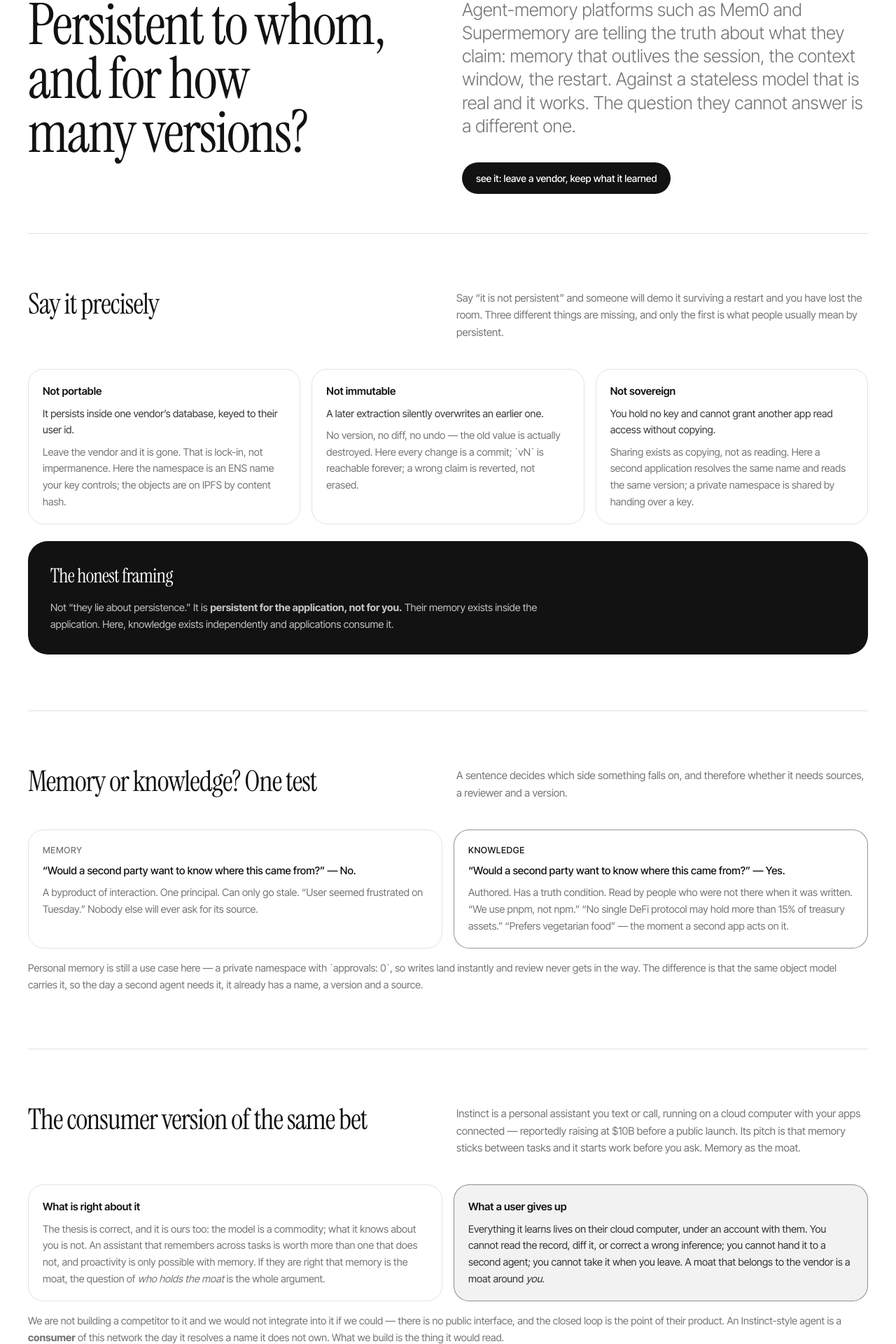
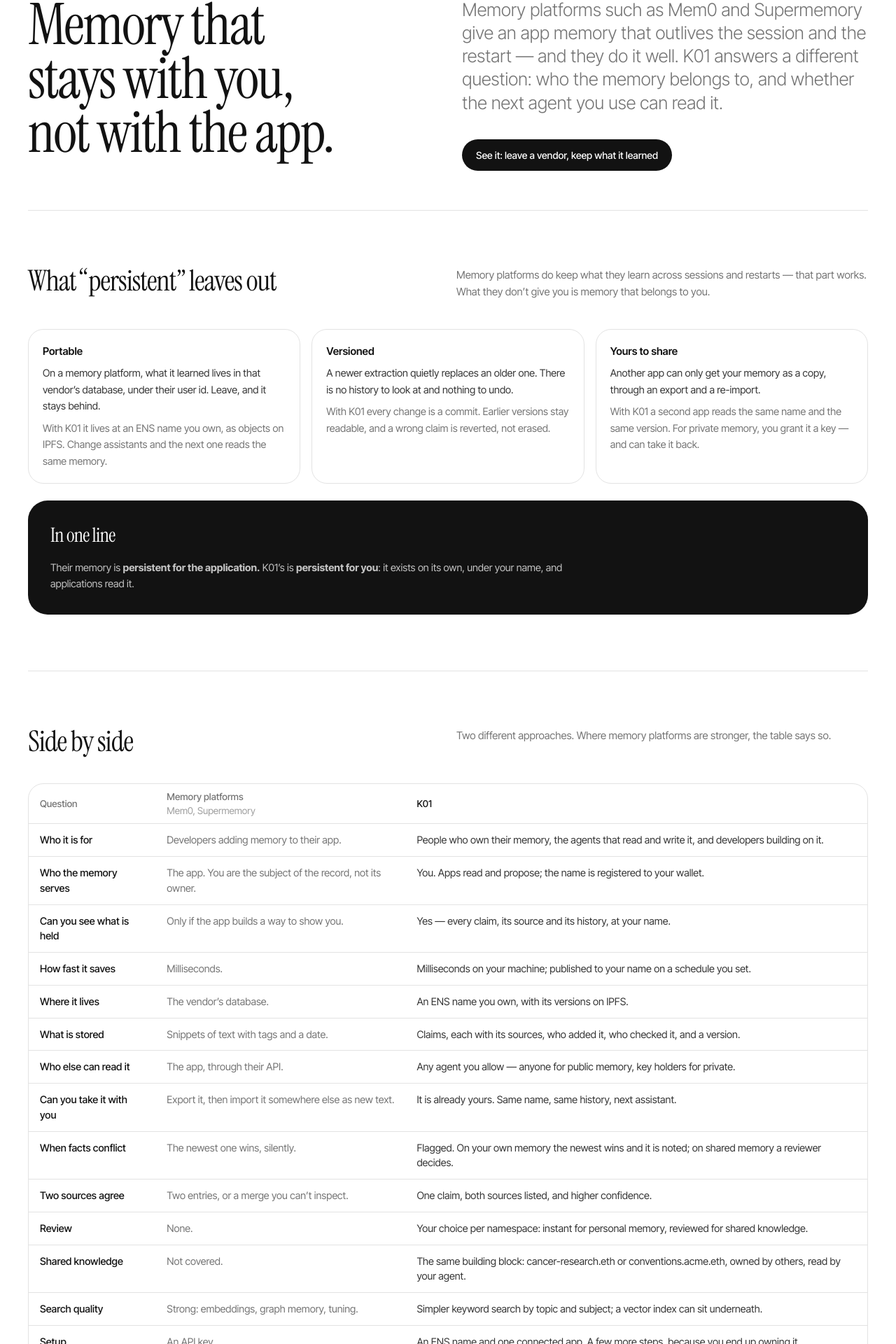
Before and after one commit to rk-rishikesh/Tokyo, a Next.js app in the folder app/console/: page /compare/memory in a window 1280 px wide. Shown: the part 197-2117 px from the top of the page at 70% size. Built offline with nearby package versions, Linux system fonts and the light colour scheme.

Commit message:
Clearance Sanity

```diff
--- a/app/console/app/compare/memory/page.tsx
+++ b/app/console/app/compare/memory/page.tsx
@@ -4,83 +4,49 @@
 export const metadata = { title: 'vs. agent-memory platforms' }
 
 const CLAIMS: [string, string, string][] = [
-  ['Not portable', 'It persists inside one vendor’s database, keyed to their user id.', 'Leave the vendor and it is gone. That is lock-in, not impermanence. Here the namespace is an ENS name your key controls; the objects are on IPFS by content hash.'],
-  ['Not immutable', 'A later extraction silently overwrites an earlier one.', 'No version, no diff, no undo — the old value is actually destroyed. Here every change is a commit; `vN` is reachable forever; a wrong claim is reverted, not erased.'],
-  ['Not sovereign', 'You hold no key and cannot grant another app read access without copying.', 'Sharing exists as copying, not as reading. Here a second application resolves the same name and reads the same version; a private namespace is shared by handing over a key.'],
+  ['Portable', 'On a memory platform, what it learned lives in that vendor’s database, under their user id. Leave, and it stays behind.', 'With K01 it lives at an ENS name you own, as objects on IPFS. Change assistants and the next one reads the same memory.'],
+  ['Versioned', 'A newer extraction quietly replaces an older one. There is no history to look at and nothing to undo.', 'With K01 every change is a commit. Earlier versions stay readable, and a wrong claim is reverted, not erased.'],
+  ['Yours to share', 'Another app can only get your memory as a copy, through an export and a re-import.', 'With K01 a second app reads the same name and the same version. For private memory, you grant it a key — and can take it back.'],
 ]
 
-const ROWS: [string, string, string, string][] = [
-  ['Who it is for', 'Developers adding memory to an application.', 'A person, through chat or voice. No API to build against.', 'Both — and the agents they use, whichever those are.'],
-  ['Who is the customer', 'The application. A developer integrates the SDK; the person is the subject of the record rather than a party to it. Supermemory ships seven OAuth connectors the developer embeds and the end user authorises; Mem0 ships none — the developer supplies the data.', 'The person, directly.', 'The person. Applications read and propose; the namespace is registered to a wallet they hold.'],
-  ['Where the person signs in', 'Into the developer’s product, if it offers one. There is no account with the memory platform itself, so there is nowhere to see what is held or take it elsewhere.', 'Into the assistant. Invite-only, and the connector list is not published.', 'Nowhere. They prove an ENS name they already own, and the namespace is theirs before any app is connected.'],
-  ['Write latency', 'Milliseconds, in the vendor’s API.', 'Invisible; the assistant writes as it works.', 'Milliseconds to a local commit. Publishing is a separate, batched step — one transaction on a cadence the namespace chooses.'],
-  ['Where it lives', 'The vendor’s store, under their user id.', 'Their cloud computer, under your account with them.', 'A name you own; content-addressed objects anyone can verify.'],
-  ['What is stored', 'Extracted memories: text, tags, a timestamp.', 'Whatever the assistant infers, in a form you do not see.', 'Claims: subject, statement, topic, confidence, sources, contributor, reviewers, version.'],
-  ['Who else can read it', 'Your app, through their API.', 'Their assistant. That is the product.', 'Any agent or app that resolves the name — with the key, for private namespaces.'],
-  ['Can you take it with you', 'Export, then re-ingest somewhere else as fresh text.', 'Not a stated feature.', 'It was never theirs to hold. Same name, same versions, next assistant.'],
-  ['Conflicting facts', 'Latest extraction wins, silently.', 'Resolved silently, by them.', 'Detected. Personal namespaces resolve by policy (latest wins) and record the finding; shared ones ask a reviewer. A changed fact is marked `supersedes`; a disagreement is a contradiction.'],
-  ['Two sources say the same thing', 'Two memories, or a dedupe you cannot inspect.', 'One memory, presumably.', 'One claim with two sources and higher confidence — 0.8 + 0.8 → 0.96, stated as a function.'],
-  ['Review', 'None.', 'None, by design — it is your assistant.', 'A policy per namespace: gates public and organisational knowledge, auto-lands personal knowledge while still recording findings.'],
-  ['Shared knowledge', 'Out of scope.', 'Out of scope.', 'The same primitive: cancer-research.eth, treasury.kestrel.eth, conventions.acme.eth — owned by others, read by your agent.'],
-  ['Retrieval quality', 'Strong: embeddings, graph memory, relevance tuning.', 'Strong, and proactive — it acts before you ask.', 'Keyword ranking scoped by topic and subject. Deliberately thin; a vector index can sit underneath. We do not compete here.'],
-  ['Setup', 'An API key.', 'An invite.', 'A local repository, optionally an ENS registration for publishing. More steps; the steps are the point.'],
+const ROWS: [string, string, string][] = [
+  ['Who it is for', 'Developers adding memory to their app.', 'People who own their memory, the agents that read and write it, and developers building on it.'],
+  ['Who the memory serves', 'The app. You are the subject of the record, not its owner.', 'You. Apps read and propose; the name is registered to your wallet.'],
+  ['Can you see what is held', 'Only if the app builds a way to show you.', 'Yes — every claim, its source and its history, at your name.'],
+  ['How fast it saves', 'Milliseconds.', 'Milliseconds on your machine; published to your name on a schedule you set.'],
+  ['Where it lives', 'The vendor’s database.', 'An ENS name you own, with its versions on IPFS.'],
+  ['What is stored', 'Snippets of text with tags and a date.', 'Claims, each with its sources, who added it, who checked it, and a version.'],
+  ['Who else can read it', 'The app, through their API.', 'Any agent you allow — anyone for public memory, key holders for private.'],
+  ['Can you take it with you', 'Export it, then import it somewhere else as new text.', 'It is already yours. Same name, same history, next assistant.'],
+  ['When facts conflict', 'The newest one wins, silently.', 'Flagged. On your own memory the newest wins and it is noted; on shared memory a reviewer decides.'],
+  ['Two sources agree', 'Two entries, or a merge you can’t inspect.', 'One claim, both sources listed, and higher confidence.'],
+  ['Review', 'None.', 'Your choice per namespace: instant for personal memory, reviewed for shared knowledge.'],
+  ['Shared knowledge', 'Not covered.', 'The same building block: cancer-research.eth or conventions.acme.eth, owned by others, read by your agent.'],
+  ['Search quality', 'Strong: embeddings, graph memory, tuning.', 'Simpler keyword search by topic and subject; a vector index can sit underneath.'],
+  ['Setup', 'An API key.', 'An ENS name and one connected app. A few more steps, because you end up owning it.'],
 ]
 
 export default function VersusMemory() {
   return (
     <>
-      <Hero kicker="Comparison · agent-memory platforms" title="Persistent to whom, and for how many versions?" sub="Agent-memory platforms such as Mem0 and Supermemory are telling the truth about what they claim: memory that outlives the session, the context window, the restart. Against a stateless model that is real and it works. The question they cannot answer is a different one." actions={<><Link href="/demo/portability" className="rounded-full bg-ink px-5 py-3 text-[14px] font-medium text-bg transition-opacity hover:opacity-90">see it: leave a vendor, keep what it learned</Link></>} />
+      <Hero kicker="K01 compared · agent memory" title="Memory that stays with you, not with the app." sub="Memory platforms such as Mem0 and Supermemory give an app memory that outlives the session and the restart — and they do it well. K01 answers a different question: who the memory belongs to, and whether the next agent you use can read it." actions={<><Link href="/demo/portability" className="rounded-full bg-ink px-5 py-3 text-[14px] font-medium text-bg transition-opacity hover:opacity-90">See it: leave a vendor, keep what it learned</Link></>} />
       <main className="w-full px-5 sm:px-8 lg:px-10">
-        <Section title="Say it precisely" intro="Say “it is not persistent” and someone will demo it surviving a restart and you have lost the room. Three different things are missing, and only the first is what people usually mean by persistent.">
+        <Section title="What “persistent” leaves out" intro="Memory platforms do keep what they learn across sessions and restarts — that part works. What they don’t give you is memory that belongs to you.">
           <div className="grid gap-4 md:grid-cols-3">
             {CLAIMS.map(([t, what, why]) => <div key={t} className="rounded-2xl border border-line bg-surface p-5"><p className="text-[15px] font-semibold">{t}</p><p className="mt-2 text-[14.5px] leading-relaxed text-ink/85">{what}</p><p className="mt-2 text-[14.5px] leading-relaxed text-dim">{why}</p></div>)}
           </div>
-          <div className="mt-6"><Callout title="The honest framing"><p>Not “they lie about persistence.” It is <strong>persistent for the application, not for you.</strong> Their memory exists inside the application. Here, knowledge exists independently and applications consume it.</p></Callout></div>
+          <div className="mt-6"><Callout title="In one line"><p>Their memory is <strong>persistent for the application.</strong> K01’s is <strong>persistent for you</strong>: it exists on its own, under your name, and applications read it.</p></Callout></div>
         </Section>
 
-        <Section title="Memory or knowledge? One test" intro="A sentence decides which side something falls on, and therefore whether it needs sources, a reviewer and a version.">
-          <div className="grid gap-4 md:grid-cols-2">
-            <div className="rounded-2xl border border-line bg-surface p-5"><p className="text-[12.5px] font-medium uppercase tracking-wider text-dim">Memory</p><p className="mt-2 text-[15px] font-medium">“Would a second party want to know where this came from?” — No.</p><p className="mt-2 text-[14.5px] leading-relaxed text-dim">A byproduct of interaction. One principal. Can only go stale. “User seemed frustrated on Tuesday.” Nobody else will ever ask for its source.</p></div>
-            <div className="rounded-2xl border border-accent/45 bg-surface p-5"><p className="text-[12.5px] font-medium uppercase tracking-wider text-accent">Knowledge</p><p className="mt-2 text-[15px] font-medium">“Would a second party want to know where this came from?” — Yes.</p><p className="mt-2 text-[14.5px] leading-relaxed text-dim">Authored. Has a truth condition. Read by people who were not there when it was written. “We use pnpm, not npm.” “No single DeFi protocol may hold more than 15% of treasury assets.” “Prefers vegetarian food” — the moment a second app acts on it.</p></div>
-          </div>
-          <p className="mt-4 text-[14.5px] leading-relaxed text-dim">Personal memory is still a use case here — a private namespace with `approvals: 0`, so writes land instantly and review never gets in the way. The difference is that the same object model carries it, so the day a second agent needs it, it already has a name, a version and a source.</p>
-        </Section>
-
-        <Section title="The consumer version of the same bet" intro="Instinct is a personal assistant you text or call, running on a cloud computer with your apps connected — reportedly raising at $10B before a public launch. Its pitch is that memory sticks between tasks and it starts work before you ask. Memory as the moat.">
-          <div className="grid gap-4 md:grid-cols-2">
-            <div className="rounded-2xl border border-line bg-surface p-5">
-              <p className="text-[15px] font-semibold">What is right about it</p>
-              <p className="mt-2 text-[14.5px] leading-relaxed text-dim">The thesis is correct, and it is ours too: the model is a commodity; what it knows about you is not. An assistant that remembers across tasks is worth more than one that does not, and proactivity is only possible with memory. If they are right that memory is the moat, the question of <em>who holds the moat</em> is the whole argument.</p>
-            </div>
-            <div className="rounded-2xl border border-accent/45 bg-accent-soft p-5">
-              <p className="text-[15px] font-semibold">What a user gives up</p>
-              <p className="mt-2 text-[14.5px] leading-relaxed text-ink/85">Everything it learns lives on their cloud computer, under an account with them. You cannot read the record, diff it, or correct a wrong inference; you cannot hand it to a second agent; you cannot take it when you leave. A moat that belongs to the vendor is a moat around <em>you</em>.</p>
-            </div>
-          </div>
-          <p className="mt-4 text-[14.5px] leading-relaxed text-dim">We are not building a competitor to it and we would not integrate into it if we could — there is no public interface, and the closed loop is the point of their product. An Instinct-style agent is a <strong>consumer</strong> of this network the day it resolves a name it does not own. What we build is the thing it would read.</p>
-        </Section>
-
-        <Section title="Row by row" intro="Three different bets. Where they are better, it says so.">
+        <Section title="Side by side" intro="Two different approaches. Where memory platforms are stronger, the table says so.">
           <div className="overflow-x-auto rounded-2xl border border-line bg-surface">
             <table className="w-full text-left text-[14.5px]">
-              <thead className="text-[13.5px] text-dim"><tr className="border-b border-line"><th className="px-4 py-2 font-medium">Question</th><th className="px-4 py-2 font-medium">Memory platforms<span className="block font-normal opacity-70">Mem0, Supermemory</span></th><th className="px-4 py-2 font-medium">Personal agents<span className="block font-normal opacity-70">Instinct</span></th><th className="px-4 py-2 font-medium text-accent">Knowledge network</th></tr></thead>
-              <tbody>{ROWS.map(([q, a, b, c]) => <tr key={q} className="border-b border-line last:border-0 align-top"><td className="px-4 py-3 font-medium">{q}</td><td className="px-4 py-3 text-dim">{a}</td><td className="px-4 py-3 text-dim">{b}</td><td className="px-4 py-3 text-ink/85">{c}</td></tr>)}</tbody>
+              <thead className="text-[13.5px] text-dim"><tr className="border-b border-line"><th className="px-4 py-2 font-medium">Question</th><th className="px-4 py-2 font-medium">Memory platforms<span className="block font-normal opacity-70">Mem0, Supermemory</span></th><th className="px-4 py-2 font-medium text-accent">K01</th></tr></thead>
+              <tbody>{ROWS.map(([q, a, c]) => <tr key={q} className="border-b border-line last:border-0 align-top"><td className="px-4 py-3 font-medium">{q}</td><td className="px-4 py-3 text-dim">{a}</td><td className="px-4 py-3 text-ink/85">{c}</td></tr>)}</tbody>
             </table>
           </div>
         </Section>
 
-        <Section title="Review is a policy, not a tax" intro="The answer to “but they write in milliseconds”.">
-          <Callout title="Choose it per namespace" tone="plain">
-            <p>On a personal namespace, gating your own claim is friction with no benefit — so the default is <code>approvals: 0</code>: commits land at once, the contradiction check still runs and records, and you review the queue when you like. On <code>cancer-research.eth</code> the gate <em>is</em> the product: drop it and it is a wiki anyone can overwrite. Same primitive, different policy, your choice.</p>
-            <p>Publishing is separate from committing for the same reason. A commit is local and instant; a published version is one transaction on an interval or a threshold the namespace sets. Every reader is told the version it got and how old it is.</p>
-          </Callout>
-        </Section>
-
-        <Section title="What to say in the room">
-          <ul className="space-y-2 text-[14px] leading-relaxed">
-            {['“Persistent to whom, and for how many versions?”', '“Where does it live when you leave the vendor?”', '“Show me the version before the last overwrite.”', '“Grant my other app read access — without copying.”', '“Two of your extractors disagree. Which one is the record, and who decided?”', '“Your next assistant: does it start from zero?”'].map((l) => <li key={l} className="flex gap-2"><span className="mt-[9px] h-1 w-1 shrink-0 rounded-full bg-accent" />{l}</li>)}
-          </ul>
-        </Section>
         <Footer />
       </main>
     </>
--- a/app/console/app/roles/page.tsx
+++ b/app/console/app/roles/page.tsx
@@ -8,7 +8,7 @@
 export default function Roles() {
   return (
     <>
-      <Hero kicker="Roles & guides" title="Four roles. One namespace." sub="Owner, contributor, reviewer, consumer — each with how it works and how to use it. A single person often holds several. Everything here runs today with the `knowledge` CLI, the MCP server and this explorer." />
+      <Hero kicker="Roles & guides" title="Four roles. One namespace." sub="Owner, contributor, reviewer, consumer — each with how it works and how to use it. A single person often holds several. Everything here runs today with the knowledge CLI, the MCP server and this explorer." />
       <main className="w-full px-5 sm:px-8 lg:px-10">
         <section className="py-10">
           <div className="grid gap-4 md:grid-cols-2">
--- a/app/console/components/landing/AccessFirsts.tsx
+++ b/app/console/components/landing/AccessFirsts.tsx
@@ -19,7 +19,7 @@
 
   return (
     <div className="mt-14 grid gap-10 lg:grid-cols-2">
-      <div className="divide-y divide-line border-y border-line">
+      <div className="divide-y divide-line border-t border-line">
         {FIRSTS.map((it, i) => {
           const open = i === active
           return (
--- a/app/console/components/landing/Hero.tsx
+++ b/app/console/components/landing/Hero.tsx
@@ -46,7 +46,7 @@
           </span>
         </h1>
 
-        <div className="kn-rise mt-16 max-w-md" style={{ animationDelay: '0.12s' }}>
+        <div className="kn-rise mt-16 max-w-2xl" style={{ animationDelay: '0.12s' }}>
           <p className="text-[13.5px] leading-relaxed text-dim">
             What one agent learns about you becomes versioned, source-backed claims under an ENS name you own —
             encrypted, and sealed only to the agents you choose. Switch agents, delete one, and the next reads the
--- a/app/console/components/landing/WhyEns.tsx
+++ b/app/console/components/landing/WhyEns.tsx
@@ -15,44 +15,38 @@
   {
     title: 'The name is the identity',
     ens: 'ENS registry',
-    body:
-      'A namespace is a name someone owns on chain. Not a row we created for them, not an account they can be locked out of — a registration a registry will confirm to anyone who asks.',
-    without: 'A user id in someone else’s database, revocable by whoever runs it.',
+    body: 'A namespace is a name you own on chain — confirmable by anyone, revocable by no one else.',
+    without: 'a user id in someone else’s database',
   },
   {
     title: 'Namespaces nest',
-    ens: 'Subregistries · setSubregistry · setParent',
-    body:
-      'food.yours.eth has its own registry, its own owner and its own policy. You can give a team control of one branch without giving them the rest, and a child can outlive its parent’s operator.',
-    without: 'A path string in a table, with permissions enforced by application code.',
+    ens: 'Subregistries',
+    body: 'food.yours.eth has its own owner and policy, so one branch can be handed over without the rest.',
+    without: 'a path string in a table',
   },
   {
-    title: 'Permissions live on chain, per role',
+    title: 'Permissions live on chain',
     ens: 'EnhancedAccessControl',
-    body:
-      'Registrar, renew, set-resolver, set-subregistry, set-parent, setContenthash — thirty-two role slots, each with its own admin half, granted and revoked by transaction. A reviewer’s authority is a fact anyone can verify, not a claim our server makes.',
-    without: 'An `is_admin` column, and a promise that the code checks it.',
+    body: 'Who may publish or propose is a role granted by transaction — anyone can verify it.',
+    without: 'an is_admin column',
   },
   {
-    title: 'Versions are pointed at, not stored',
-    ens: 'contenthash on the resolver',
-    body:
-      'The name resolves to a contenthash for the current version on IPFS. History stays addressable, the pointer moves, and reading a namespace never touches our servers.',
-    without: 'A URL to an API that has to stay up, run by whoever owns it.',
+    title: 'Versions are pointed at',
+    ens: 'contenthash',
+    body: 'The name points at the current version on IPFS; history stays addressable, no server in the way.',
+    without: 'an API that has to stay up',
   },
   {
     title: 'Anyone can resolve it',
     ens: 'Universal Resolver',
-    body:
-      'An agent that has never heard of us can resolve a name and read the claims. That is what makes this a network rather than a product with an export button.',
-    without: 'An integration, negotiated per company, per app.',
+    body: 'An agent that has never heard of us can read the claims. That makes it a network, not a product.',
+    without: 'an integration per app',
   },
   {
     title: 'Ownership can move',
     ens: 'Registry transfer',
-    body:
-      'Sell the name, hand it to an organisation, pass it on. The memory goes with it, because the memory *is* the name. Nothing to migrate and nobody to ask.',
-    without: 'A support ticket, if the product offers one at all.',
+    body: 'Transfer the name and the memory goes with it — nothing to migrate, nobody to ask.',
+    without: 'a support ticket',
   },
 ]
 
@@ -60,16 +54,14 @@
   return (
     <div className="grid border-t border-line md:grid-cols-2 lg:grid-cols-3">
       {FEATURES.map((f, i) => (
-        <div key={f.title} className="kn-rise border-b border-line py-8 md:pr-10" style={{ animationDelay: `${i * 0.05}s` }}>
+        <div key={f.title} className="kn-rise border-b border-line py-6 md:pr-10" style={{ animationDelay: `${i * 0.05}s` }}>
           <div className="flex items-baseline justify-between gap-4">
             <span className="font-mono text-[12.5px] text-dim">{String(i + 1).padStart(2, '0')}</span>
             <span className="text-[12.5px] text-dim">{f.ens}</span>
           </div>
-          <h3 className="mt-6 font-display text-[clamp(1.4rem,2.2vw,2rem)] font-normal leading-[1.02] tracking-[-0.025em]">{f.title}.</h3>
-          <p className="mt-3 text-[14px] leading-relaxed text-dim">{f.body}</p>
-          <p className="mt-4 text-[14px] leading-relaxed text-dim/70">
-            <span className="text-ink/60">Without it —</span> {f.without}
-          </p>
+          <h3 className="mt-4 font-display text-[clamp(1.4rem,2.2vw,2rem)] font-normal leading-[1.02] tracking-[-0.025em]">{f.title}.</h3>
+          <p className="mt-2.5 max-w-[42ch] text-[14px] leading-relaxed text-dim">{f.body}</p>
+          <p className="mt-3 text-[12.5px] text-dim/70">Instead of {f.without}.</p>
         </div>
       ))}
     </div>
```
Also changed, not shown: app/console/app/page.tsx (+5 -21 lines), app/console/components/RoleGuides.tsx (+18 -15 lines).
